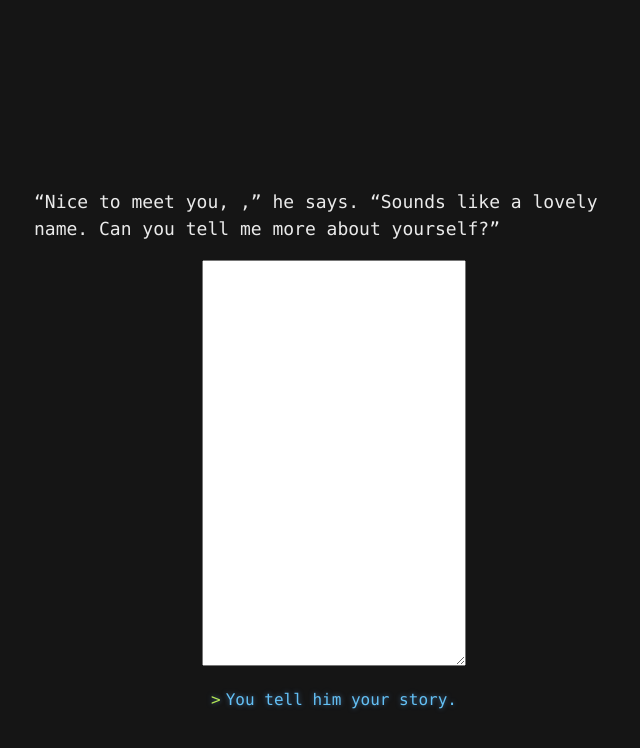
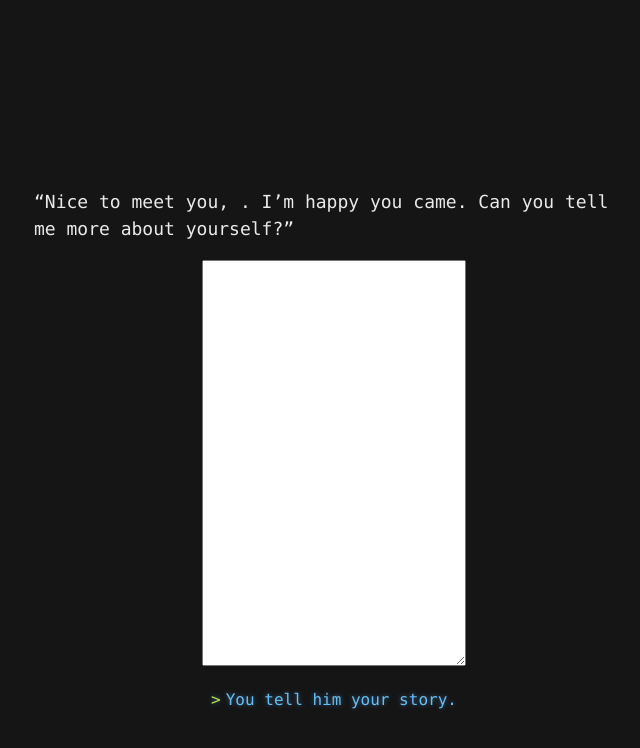
Before and after one commit to yvesgurcan/adventure, a Jekyll site: the page built from about-you.md, in a window 1280 px wide. Shown: the top 748 px of the page, without its empty margins (306-946 px from the left). Built offline with Jekyll 4.4.1, drawn with Linux system fonts in a browser that asks for light colours; our own code applies the rules of GitHub Pages for plain Markdown files; part of the change alters nothing that is shown.

Commit message:
Update about-you.md

```diff
--- a/about-you.md
+++ b/about-you.md
@@ -1,4 +1,4 @@
-"Nice to meet you, <span id="name"></span>," he says. "Sounds like a lovely name. Can you tell me more about yourself?"
+"Nice to meet you, <span id="name"></span>. I'm happy you came. Can you tell me more about yourself?"
 
 <form target="/about-you-thanks">
     <div class="centered">
@@ -7,3 +7,8 @@
         <button type="submit">You tell him your story.</button>
     </div>
 </form>
+
+<script>
+    const urlParams = new URLSearchParams(window.location.search);
+    const name = urlParams.get('name'); const nameElement = document.getElementById("name"); nameElement.innerHTML = name;
+</script>
```
